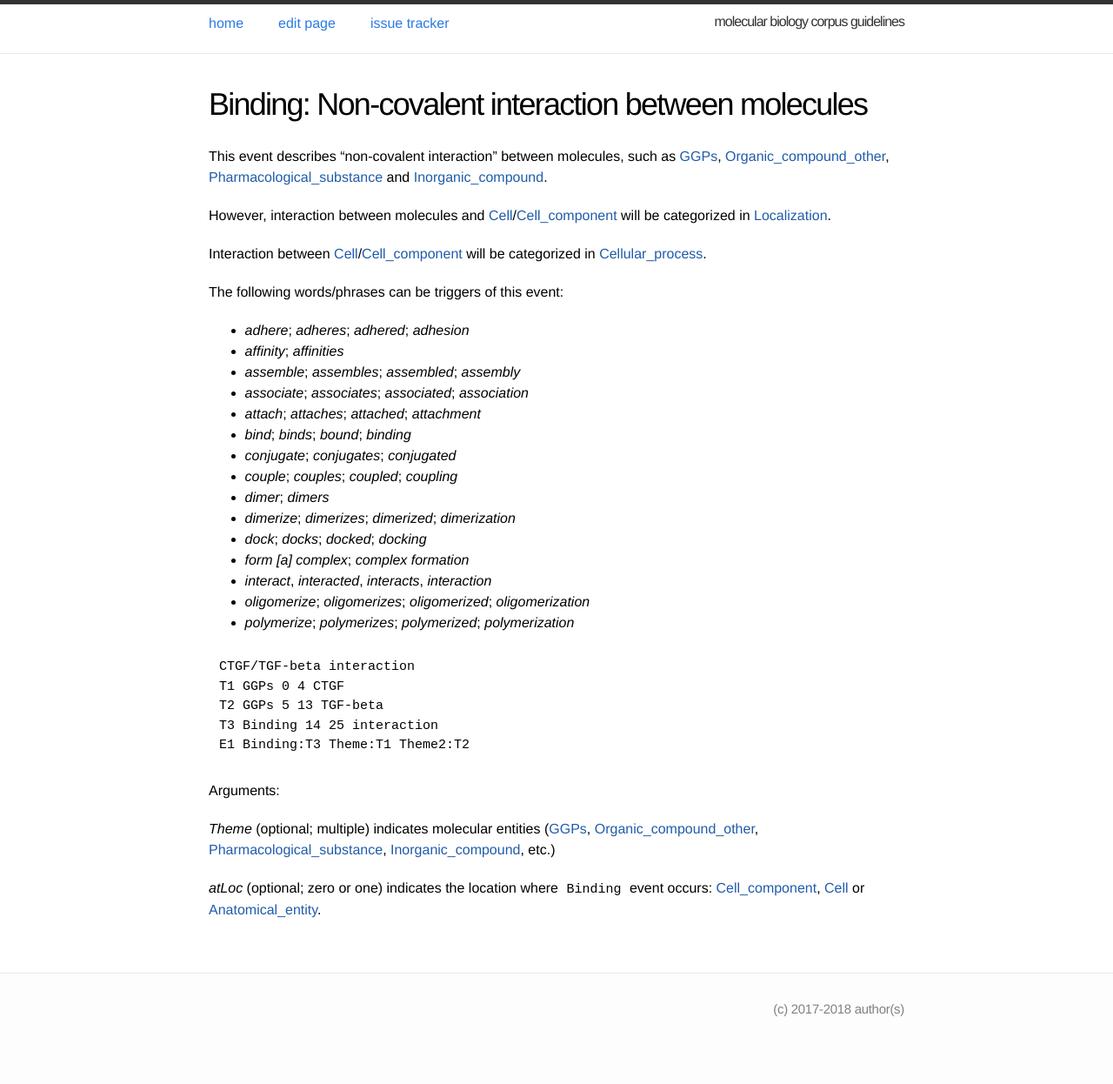
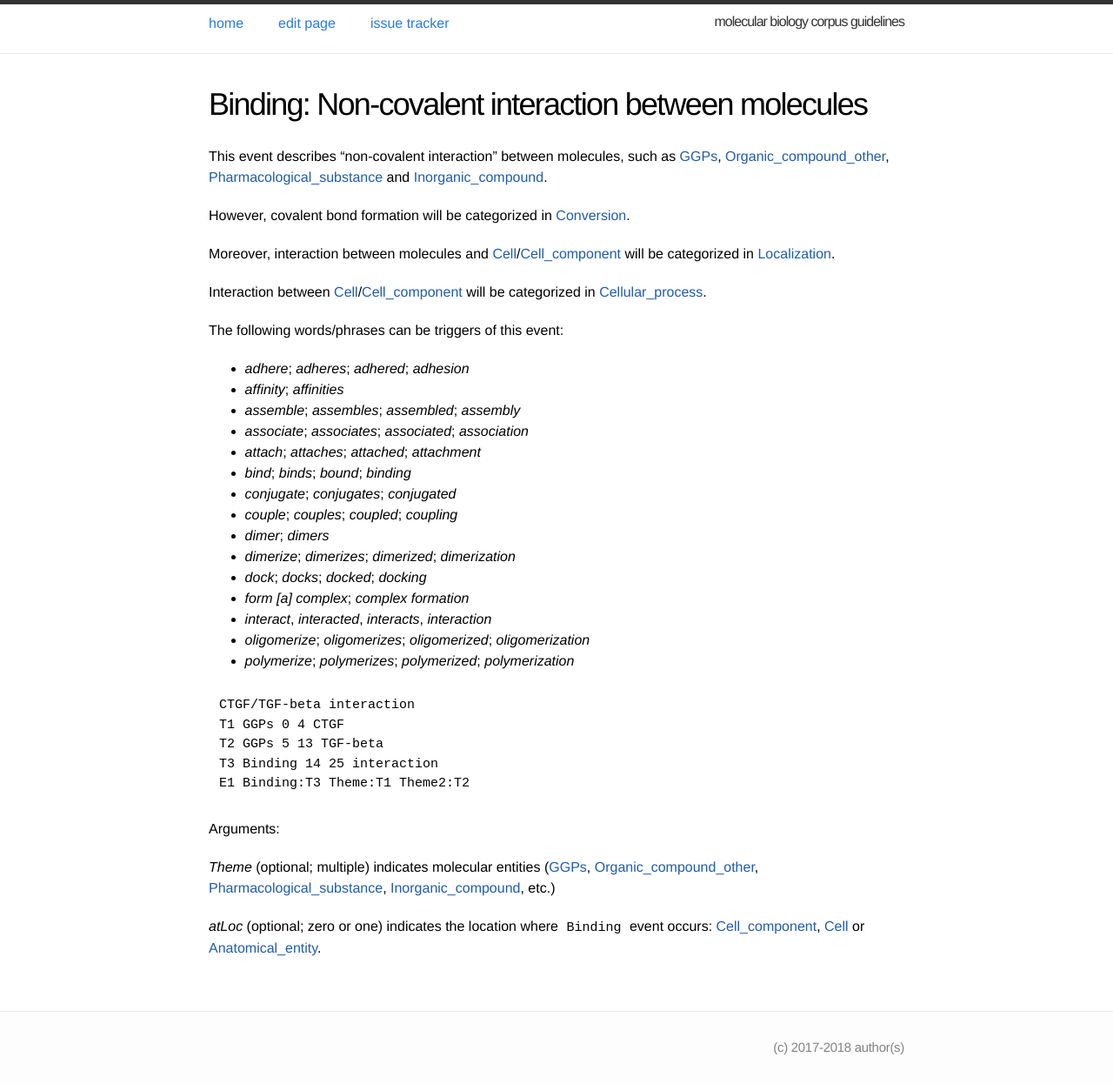
Before and after one commit to ezcatdb/molbiol_lung_corpus-guidelines, a Jekyll site: the page built from _event/Binding.md, in a window 1280 px wide. Shown: the whole page at 87% size. Built offline with Jekyll 4.4.1, drawn with Linux system fonts in a browser that asks for light colours; before the commit the page ends 1202 px from its top, so only the background shows below that.

Commit message:
additional provision included in _event/Binding.md

```diff
--- a/_event/Binding.md
+++ b/_event/Binding.md
@@ -12,7 +12,9 @@ This event is based on the <a href="http://www.nactem.ac.uk/meta-knowledge/">GEN
 
 This event describes "non-covalent interaction" between molecules, such as [GGPs](), [Organic_compound_other](), [Pharmacological_substance]() and [Inorganic_compound]().
 
-However, interaction between molecules and [Cell]()/[Cell_component]() will be categorized in [Localization]().
+However, covalent bond formation will be categorized in [Conversion]().
+
+Moreover, interaction between molecules and [Cell]()/[Cell_component]() will be categorized in [Localization]().
 
 Interaction between [Cell]()/[Cell_component]() will be categorized in [Cellular_process]().
 
```
